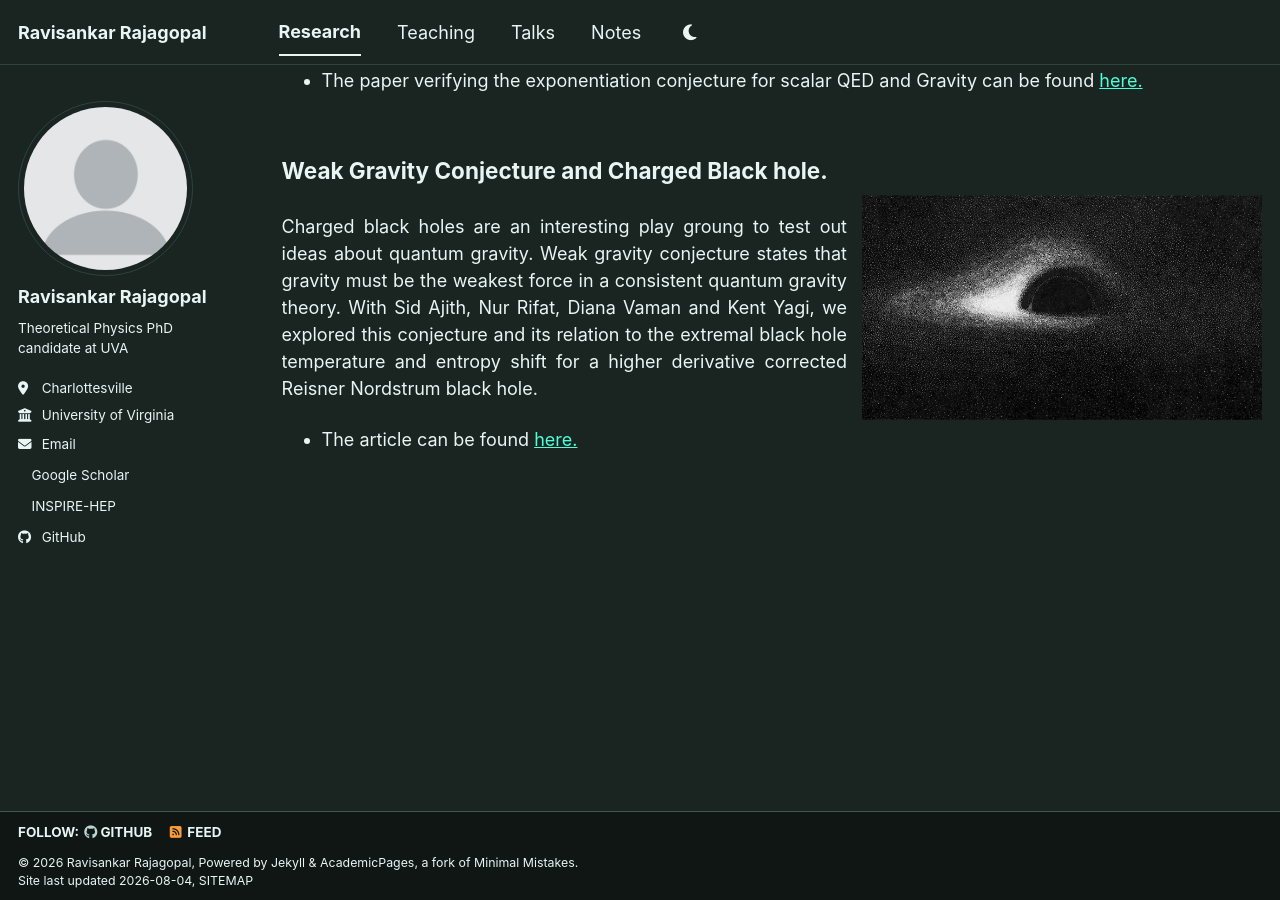
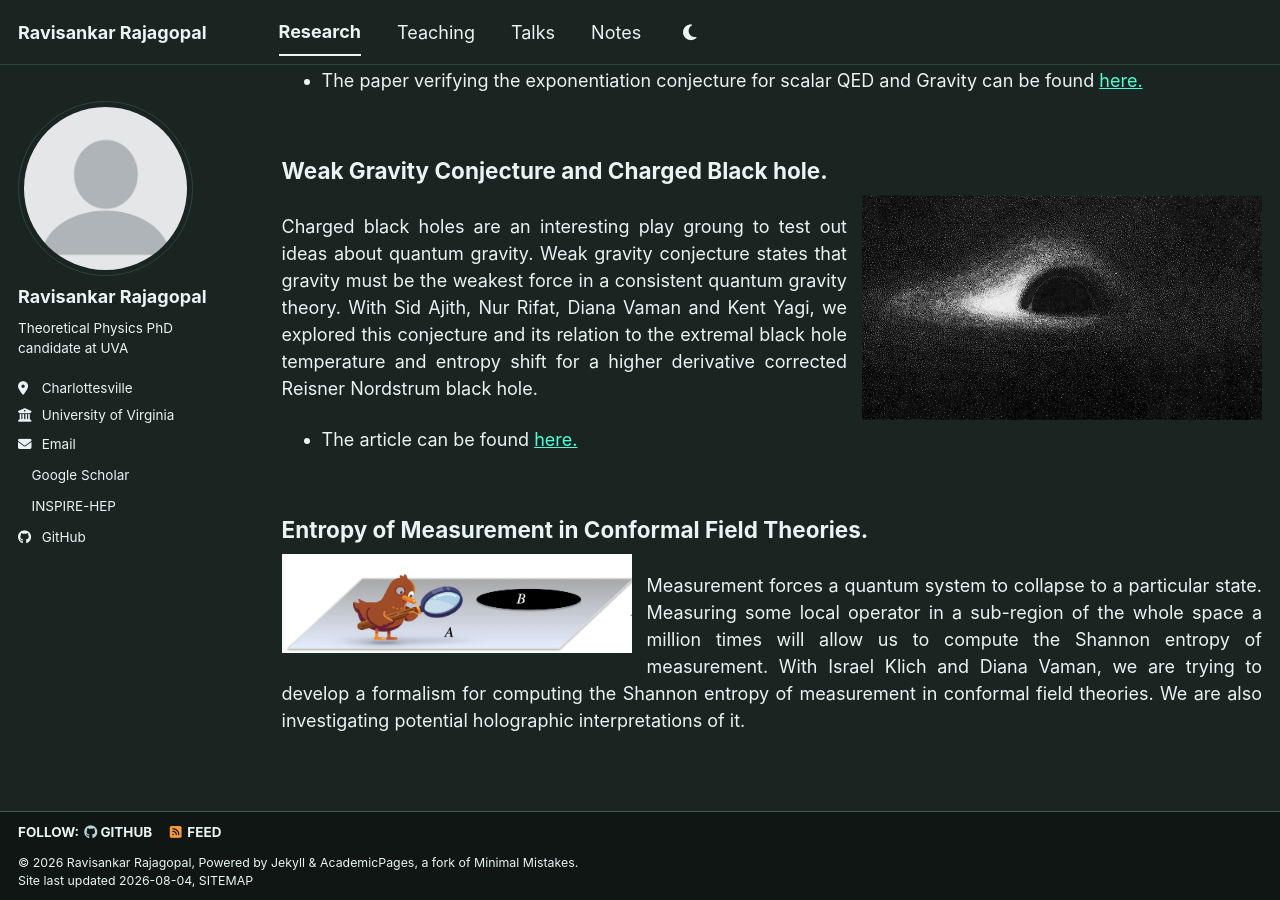
Before and after one commit to ravisankar712/ravisankar712.github.io, a Jekyll site: the page built from _pages/research.html, in a window 1280 px wide and 900 px high, scrolled down 845 px. Built offline with Jekyll 4.4.1, drawn with Linux system fonts in a browser that asks for light colours; a style sheet for code colours, icons or effects is not loaded.

Commit message:
Update research.html

```diff
--- a/_pages/research.html
+++ b/_pages/research.html
@@ -59,6 +59,17 @@ the potential, where previous results only went up to three orders.
 </li>
 </ul>
 </div>
+
+<h2>Entropy of Measurement in Conformal Field Theories.</h2>
+<div style="overflow: hidden;">
+  <img src="/images/bird-measure.png" style="float: left; margin: 0 15px 10px 0; width: 350px;">
+  <p style="text-align: justify;">
+   Measurement forces a quantum system to collapse to a particular state. Measuring some local operator in a sub-region of the whole space a
+    million times will allow us to compute the Shannon entropy of measurement. With Israel Klich and Diana Vaman, we are trying to develop
+    a formalism for computing the Shannon entropy of measurement in conformal field theories. We are also investigating potential holographic
+    interpretations of it.
+  </p>
+</div>
 <!-- <p style="text-align: justify;">
 With Prof. Diana Vaman, Sid Ajith and Yuchen Du, we used the first quantized version of quantum field theory
 (called worldline quantum field theory) to systematically construct the classical limit of gravitational and electromagnetic
```
